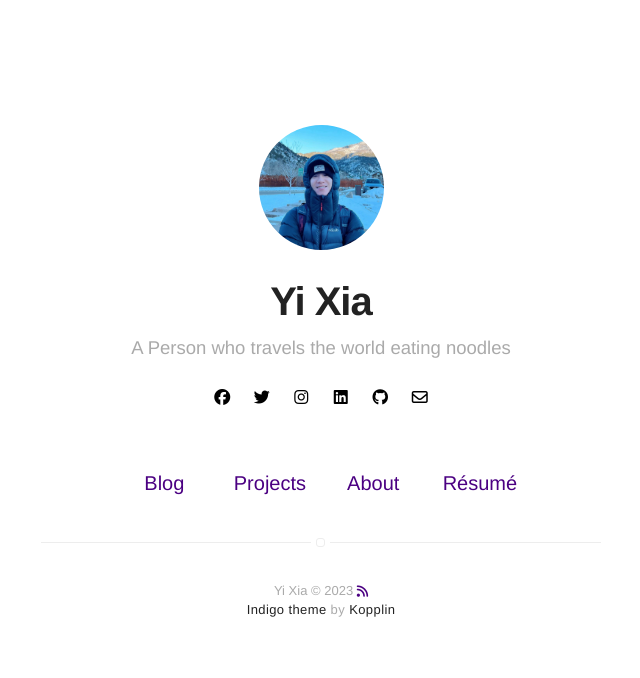
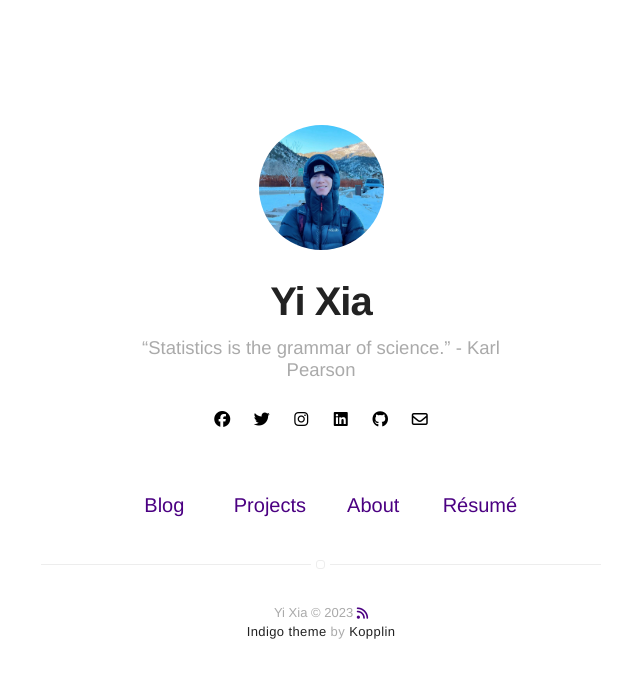
Before and after one commit to yi-xiaa/yi-xiaa.github.io, a Jekyll site: the page built from index.html, in a window 1280 px wide. Shown: the top 678 px of the page, without its empty margins (319-959 px from the left). Built offline with Jekyll 4.4.1, drawn with Linux system fonts in a browser that asks for light colours; nearby versions of some CDN libraries.

Commit message:
Update _config.yml

```diff
--- a/_config.yml
+++ b/_config.yml
@@ -1,13 +1,13 @@
 # main text of home
 title: Yi Xia
-bio: A Person who travels the world eating noodles
+bio: “Statistics is the grammar of science.” - Karl Pearson
 
 # twitter summary info
 description: A blog about technology and stuff related
 
 # if it's an external image, update below for true
 # better with square images
-external-image: true
+external-image: false
 picture: assets/images/dp.jpg
 
 # your site color theme, true for dark theme,
```
